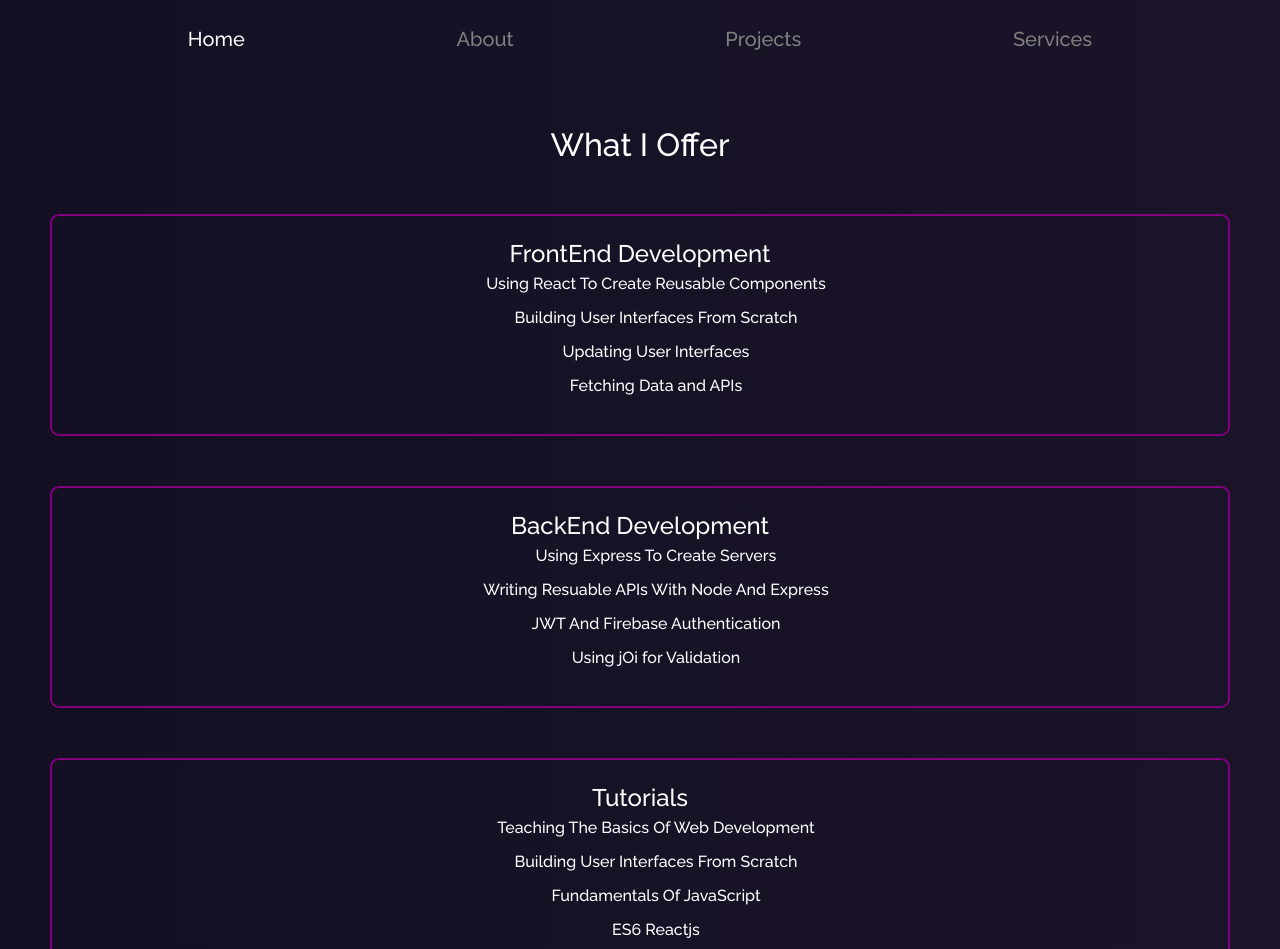
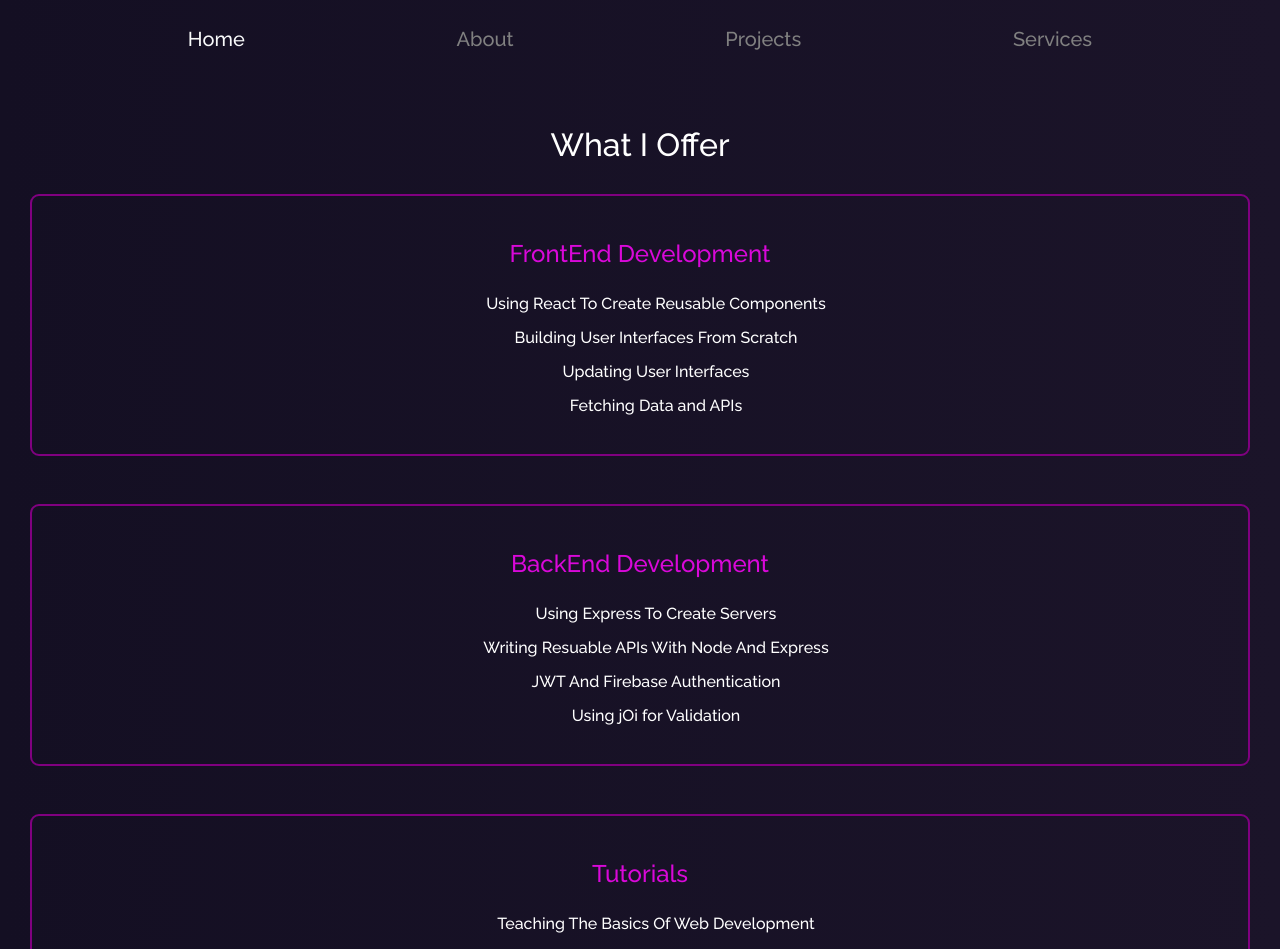
Before and after one commit to IsraelOjiefoh/portfolio, a React (Vite) app: page /services in a window 1280 px wide. Shown: the top 949 px of the page. Built offline with nearby package versions, Linux system fonts and the light colour scheme.

Commit message:
modified

```diff
--- a/src/components/services.css
+++ b/src/components/services.css
@@ -7,13 +7,13 @@
     border: 2px solid purple;
     border-radius: 9px;
     padding: 20px;
-    margin: 50px;
+    margin: 30px;
 
   }
 
-  .card-header {
+  .card-head {
     color:rgb(217, 8, 217);
-    padding: 10px 0;
+    padding: 20px ;
     font-size: 24px;
   }
 
--- a/src/components/services.jsx
+++ b/src/components/services.jsx
@@ -7,7 +7,7 @@ const Services = () => {
       <div className="my-5">
         <h2>What I Offer</h2>
         <div className="frontend">
-          <div className="card-header">FrontEnd Development</div>
+          <div className="card-head">FrontEnd Development</div>
           <div className="card-body">
             <ul>
               <li>Using React To Create Reusable Components</li>
@@ -19,7 +19,7 @@ const Services = () => {
         </div>
         <div className="my-5">
           <div className="frontend">
-            <div className="card-header">BackEnd Development</div>
+            <div className="card-head">BackEnd Development</div>
             <div className="card-body">
               <ul>
                 <li>Using Express To Create Servers</li>
@@ -32,7 +32,7 @@ const Services = () => {
         </div>
         <div className="my-5">
           <div className="frontend">
-            <div className="card-header">Tutorials</div>
+            <div className="card-head">Tutorials</div>
             <div className="card-body">
               <ul>
                 <li>Teaching The Basics Of Web Development</li>
```
